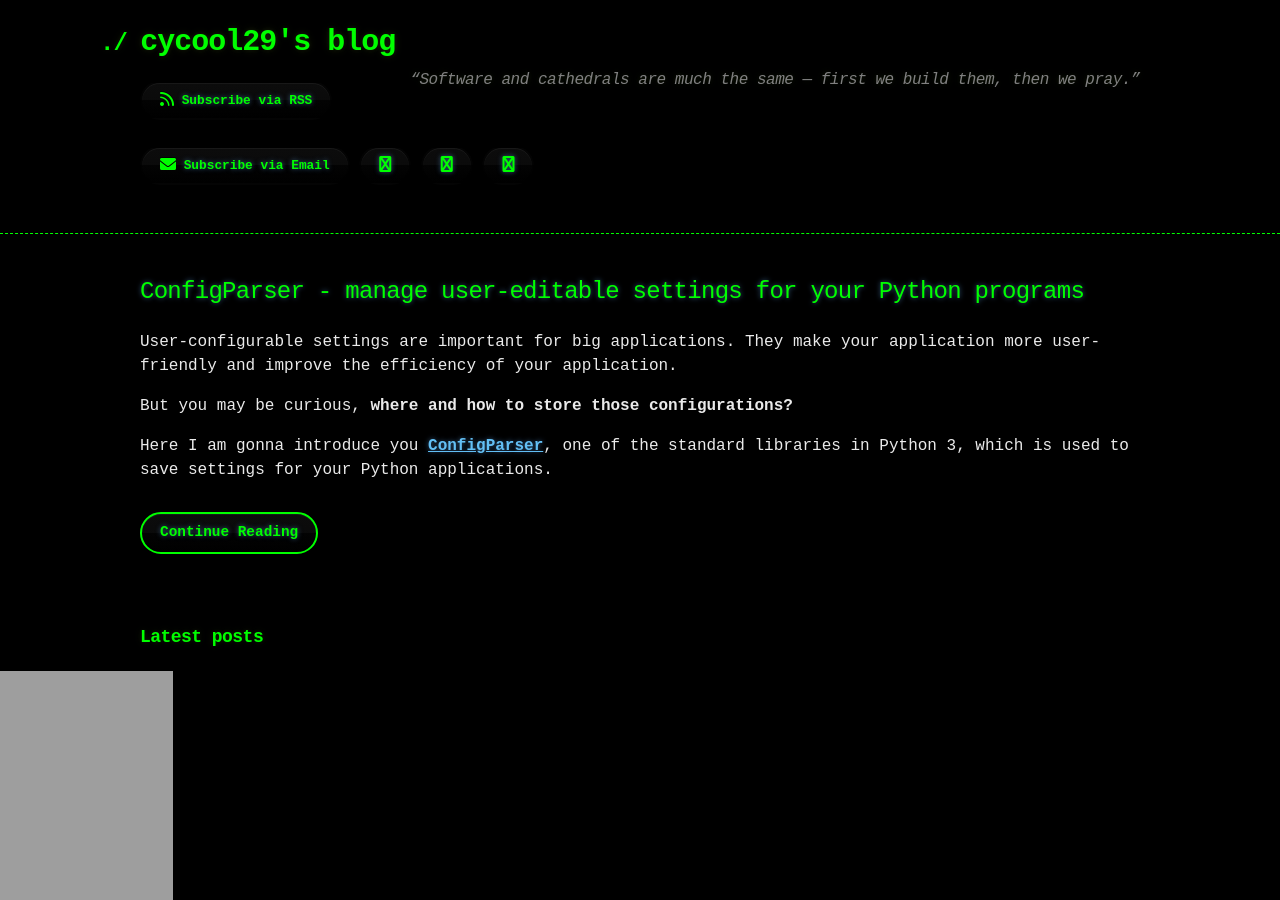
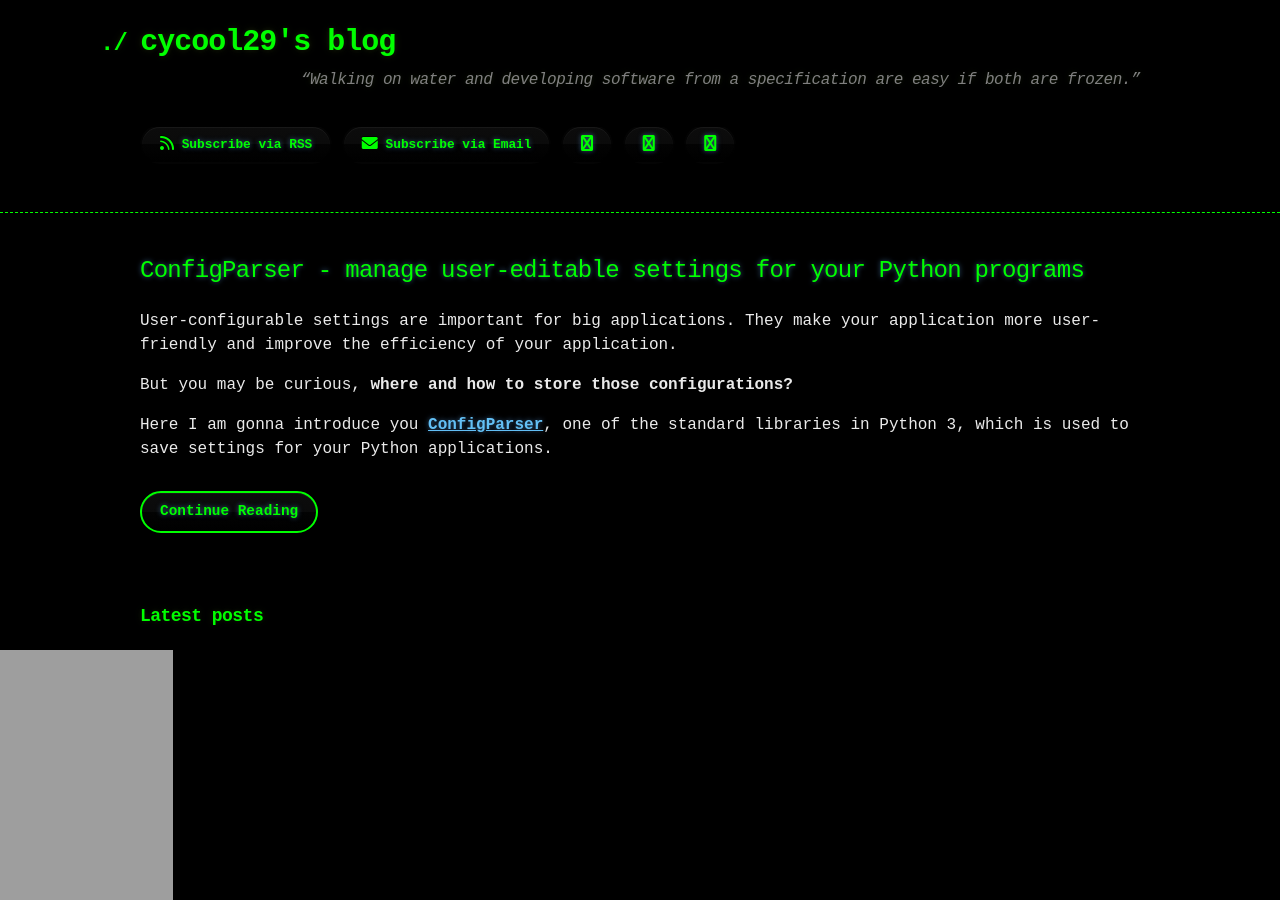
Before and after one commit to cycool29/cycool29.github.io, a Jekyll site: the page built from index.md, in a window 1280 px wide and 900 px high. Built offline with Jekyll 4.4.1, drawn with Linux system fonts in a browser that asks for light colours; a style sheet for code colours, icons or effects is not loaded.

Commit message:
Update quotes

```diff
--- a/_config.yml
+++ b/_config.yml
@@ -1,5 +1,5 @@
 title: cycool29's blog
-description: "“Software and cathedrals are much the same — first we build them, then we pray.” "
+description: "“Walking on water and developing software from a specification are easy if both are frozen.” "
 bio: A high school student. Intermediate in Python, Git, Bash. Learning JavaScript. He/Him. "
 author: cycool29
 url: https://cycool29.github.io
```
